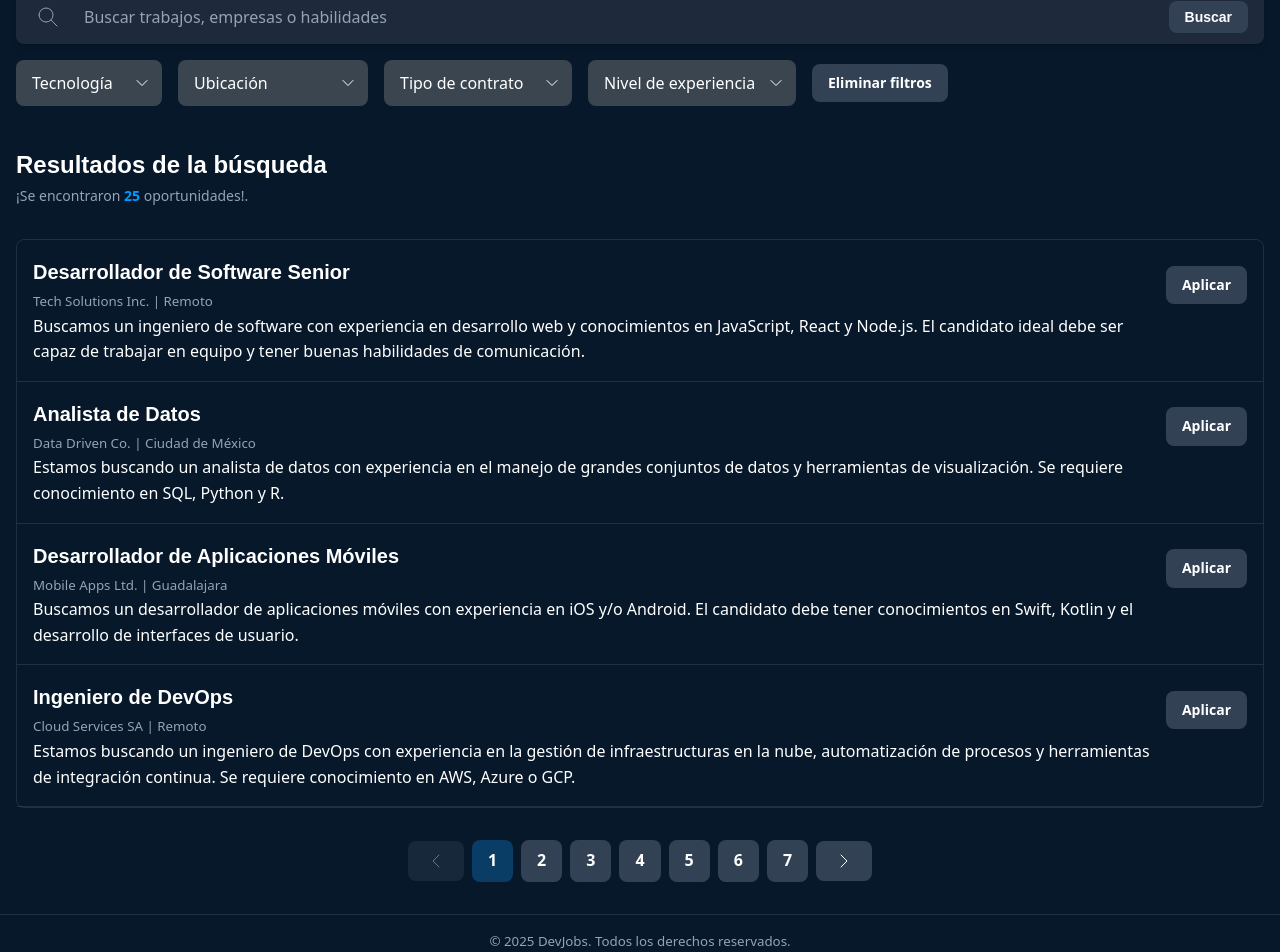
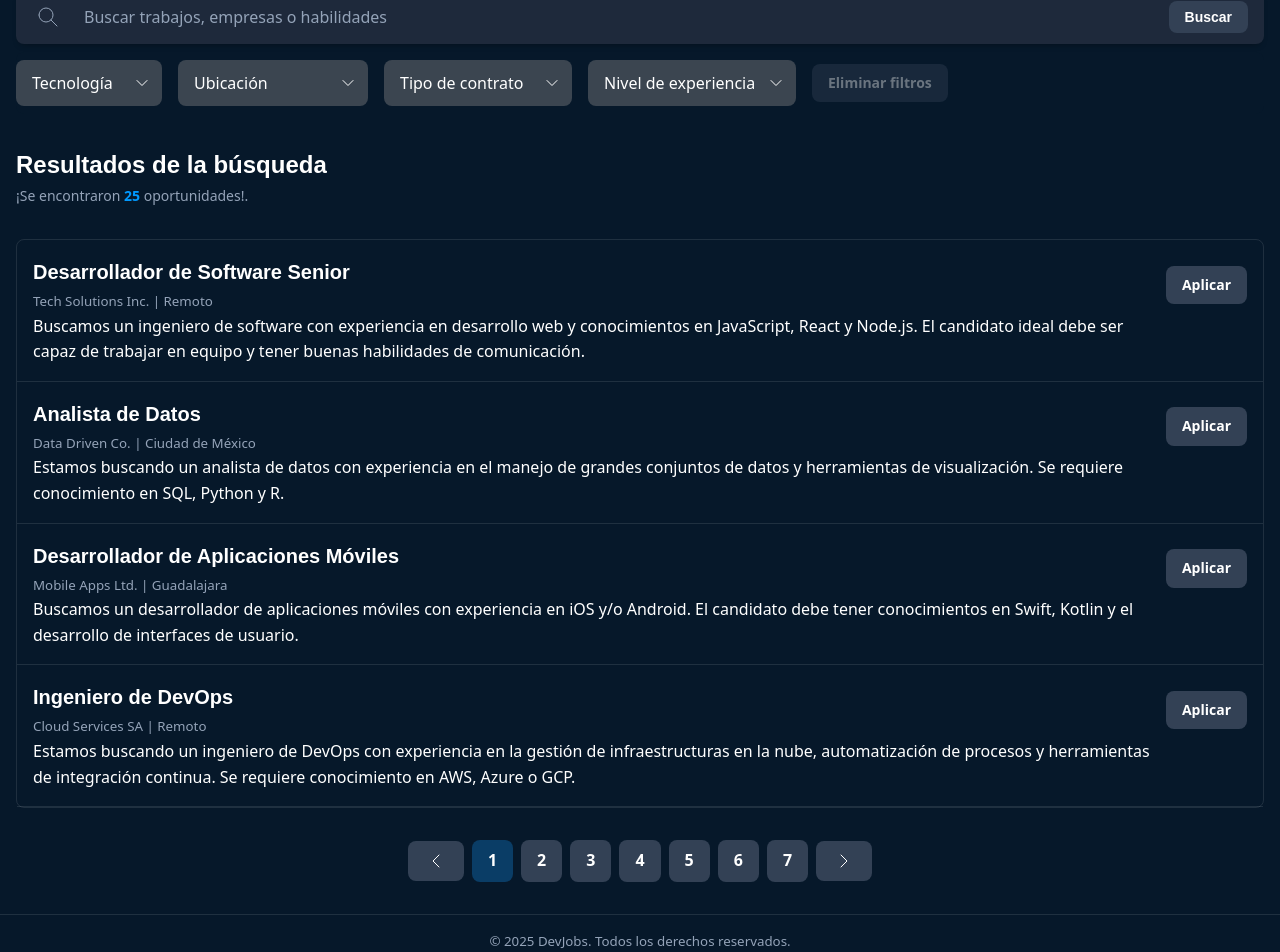
Before and after one commit to carlosmarte23/bootcamp-fullstack-js, a React (Vite) app in the folder 02-react/: page / in a window 1280 px wide. Shown: the part 234-1186 px from the top of the page. Built offline with nearby package versions, Linux system fonts and the light colour scheme; a web font is replaced by a local one.

Commit message:
fix: change is-disabled class to isDisable to properly disable the clear filters button.

```diff
--- a/02-react/src/index.css
+++ b/02-react/src/index.css
@@ -106,7 +106,7 @@ h1 + p {
 }
 
 /* Button status */
-.is-disabled {
+.isDisabled {
   pointer-events: none;
   opacity: 0.4;
   cursor: default;
```
